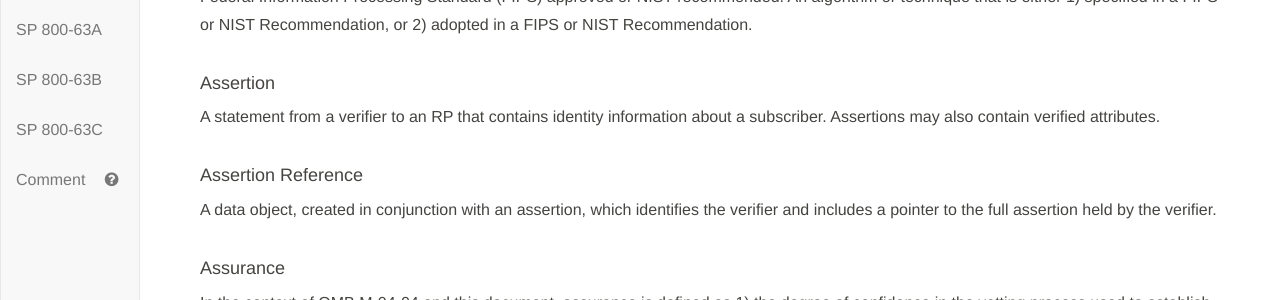
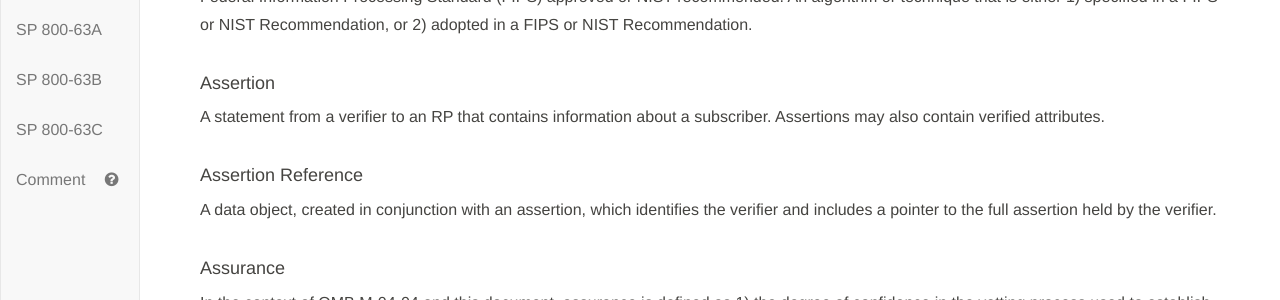
Before and after one commit to usnistgov/800-63-3, a Jekyll site: the page built from sp800-63-3/definitions.md, in a window 1280 px wide and 900 px high, scrolled down 590 px. Shown: the part 152-452 px from the top of the window. Built offline with Jekyll 4.4.1, drawn with Linux system fonts in a browser that asks for light colours; our own code applies the rules of GitHub Pages for plain Markdown files; some of the changed text lies outside the part shown.

Commit message:
Fixed PII language

```diff
--- a/sp800-63-3/definitions.md
+++ b/sp800-63-3/definitions.md
@@ -23,7 +23,7 @@ A subject undergoing the processes of registration and identity proofing.
 Federal Information Processing Standard (FIPS) approved or NIST recommended. An algorithm or technique that is either 1) specified in a FIPS or NIST Recommendation, or 2) adopted in a FIPS or NIST Recommendation.
 
 #### Assertion
-A statement from a verifier to an RP that contains identity information about a subscriber. Assertions may also contain verified attributes.
+A statement from a verifier to an RP that contains information about a subscriber. Assertions may also contain verified attributes.
 
 #### Assertion Reference
 A data object, created in conjunction with an assertion, which identifies the verifier and includes a pointer to the full assertion held by the verifier.
```
Also changed, not shown: other parts of sp800-63-3/definitions.md (+8 -0 lines), sp800-63b/sec4_aal.md (+2 -0 lines).
